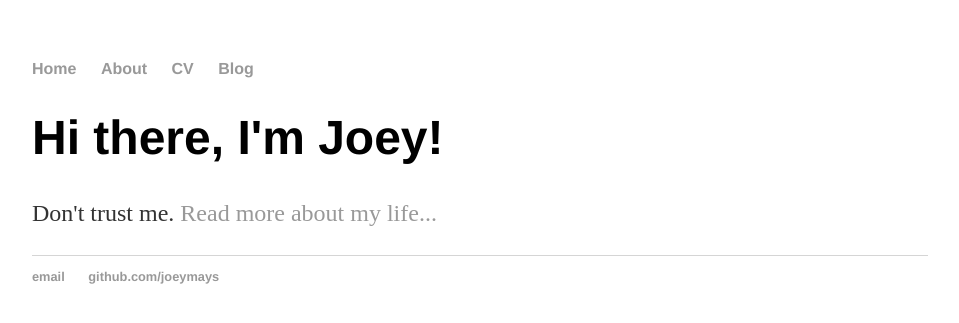
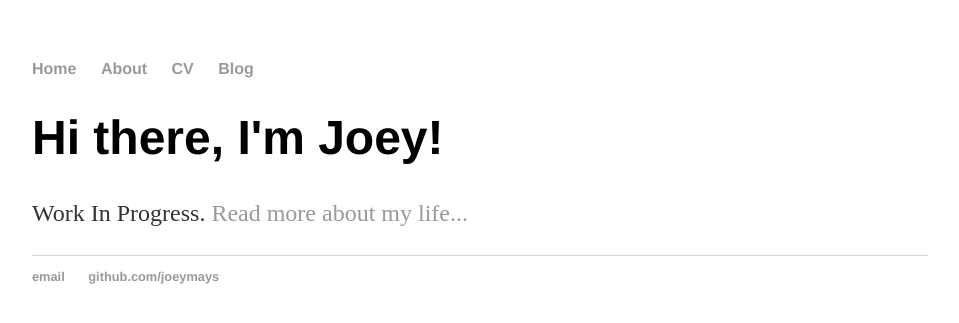
Before and after one commit to joeymays/joeymays.github.io, a Jekyll site: the page built from index.html, in a window 1280 px wide. Shown: the top 323 px of the page, without its empty margins (160-1119 px from the left). Built offline with Jekyll 4.4.1, drawn with Linux system fonts in a browser that asks for light colours.

Commit message:
Update index.html

```diff
--- a/index.html
+++ b/index.html
@@ -4,5 +4,5 @@ title: Joey Mays
 ---
 <div class="blurb">
 	<h1>Hi there, I'm Joey!</h1>
-	<p>Don't trust me. <a href="/about">Read more about my life...</a></p>
+	<p>Work In Progress. <a href="/about">Read more about my life...</a></p>
 </div><!-- /.blurb -->
```
